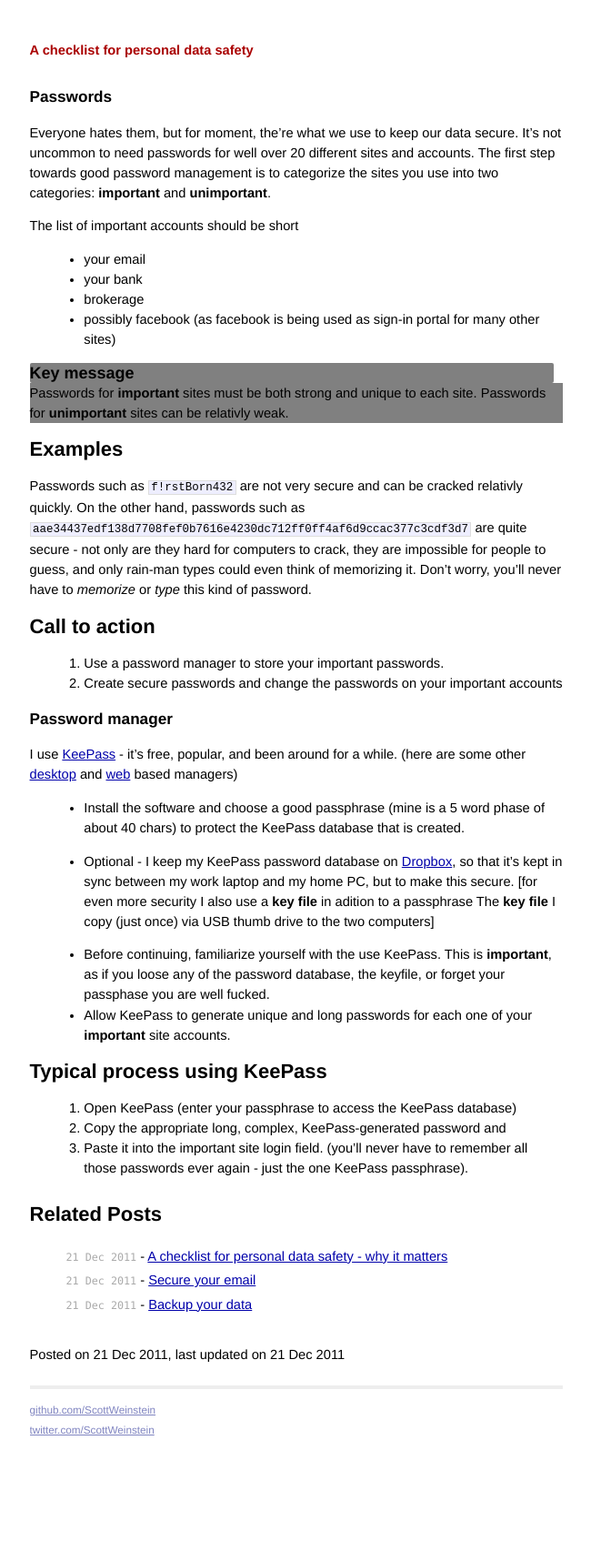
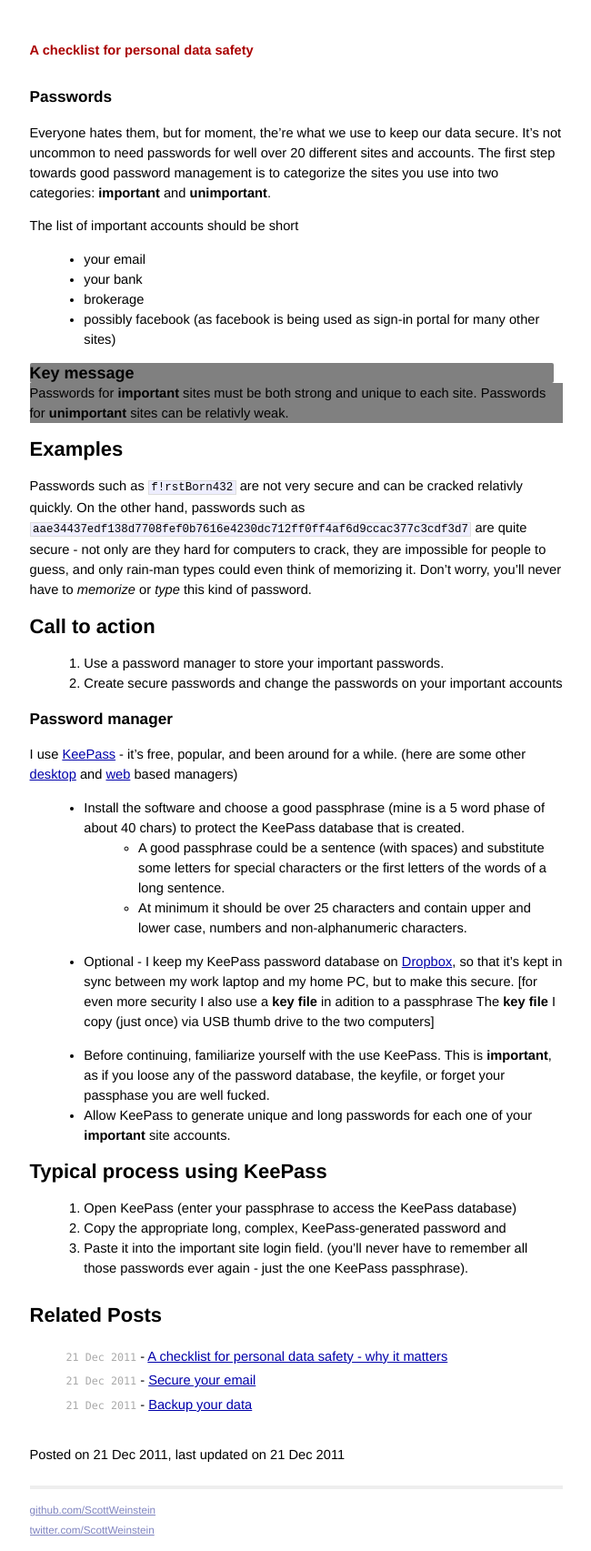
Before and after one commit to ScottWeinstein/ComputerSafety, a Jekyll site: the page built from _posts/2011-12-21-Passwords.md, in a window 1280 px wide. Shown: the whole page at 91% size, without its empty margins (314-964 px from the left). Built offline with Jekyll 4.4.1, drawn with Linux system fonts in a browser that asks for light colours; Markdown is read by kramdown in place of the engine named in the settings; before the commit the page ends 1595 px from its top, so only the background shows below that.

Commit message:
added a bit explaining 'passphrase'

```diff
--- a/_posts/2011-12-21-Passwords.md
+++ b/_posts/2011-12-21-Passwords.md
@@ -33,6 +33,8 @@ they are impossible for people to guess, and only rain-man types could even thin
 I use [KeePass](http://keepass.info/index.html) - it's free, popular, and been around for a while. (here are some other [desktop](http://lifehacker.com/5529133/five-best-password-managers) and [web](http://www.passpack.com/en/professional-password-manager/) based managers)
 
 * Install the software and choose a good passphrase (mine is a 5 word phase of about 40 chars) to protect the KeePass database that is created.
+  * A good passphrase could be a sentence (with spaces) and substitute some letters for special characters or the first letters of the words of a long sentence.
+  * At minimum it should be over 25 characters and contain upper and lower case, numbers and non-alphanumeric characters.
 * Optional - I keep my KeePass password database on [Dropbox](http://db.tt/PnMCV7X), so that it's kept in sync between my work laptop and my home PC, but to make this secure. [for even more security I also use a **key file** in adition to a passphrase
 The **key file** I copy (just once) via USB thumb drive to the two computers]
 
```
